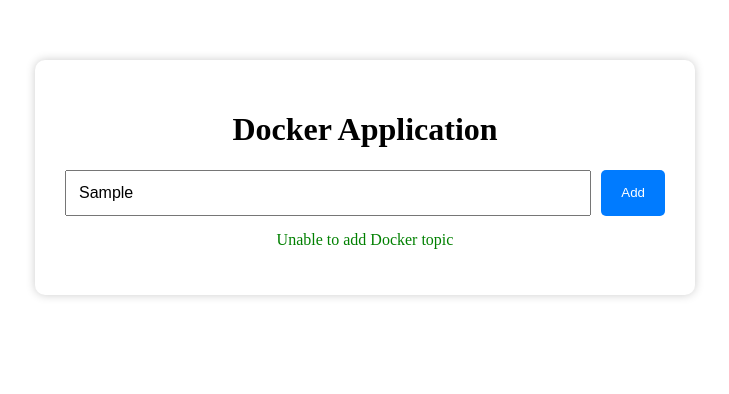
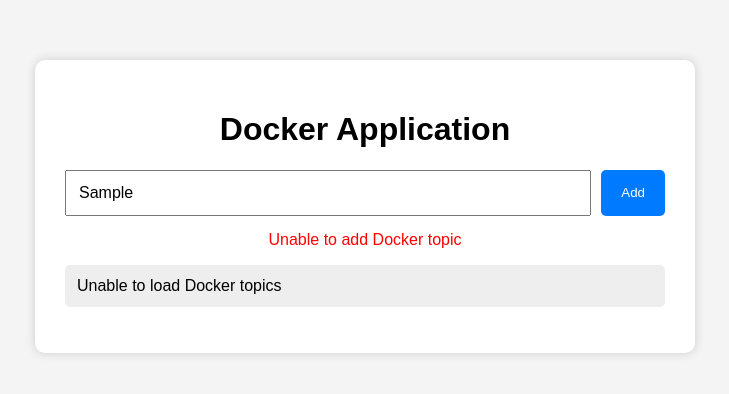
Before and after one commit to prathisha16/docker_project, a plain HTML site: page frontend /index.html in a window 1280 px wide. Both pictures are taken after typing "Sample" into the empty fields and a click on the button "Add". Shown: the whole page, without its empty margins (275-1004 px from the left). Drawn offline with Linux system fonts and the light colour scheme; no server answers.

Commit message:
Update index.html

```diff
--- a/frontend /index.html
+++ b/frontend /index.html
@@ -10,204 +10,72 @@
 
     <title>Docker Application</title>
 
+    <style>
 
-    <style>
-        <script>
-
-async function addDocker() {
-
-    const input = document.getElementById("dockerInput");
-    const status = document.getElementById("status");
-
-    const docker = input.value.trim();
-
-    if (!docker) {
-        status.textContent = "Please enter a Docker topic";
-        return;
+        body {
+            font-family: Arial, sans-serif;
+            background: #f4f4f4;
+            margin: 0;
+            padding: 0;
         }
 
-    try {
-
-        const response = await fetch("http://YOUR_EC2_PUBLIC_IP:5000/topics", {
-            method: "POST",
-
-            headers: {
-                "Content-Type": "application/json"
-            },
-
-            body: JSON.stringify({
-                docker: docker
-            })
-        });
-
-        const data = await response.json();
-
-        if (!response.ok) {
-            throw new Error(data.error || "Unable to add Docker topic");
+        .container {
+            width: 600px;
+            margin: 60px auto;
+            background: white;
+            padding: 30px;
+            border-radius: 10px;
+            box-shadow: 0 0 10px #ccc;
         }
 
-        status.textContent = "Docker topic added successfully";
-
-        input.value = "";
-
-        loadDockerTopics();
-
-    } catch (error) {
-
-        console.error(error);
-
-        status.textContent = "Unable to add Docker topic";
-    }
+        h1 {
+            text-align: center;
         }
 
-
-async function loadDockerTopics() {
-
-    try {
-
-        const response = await fetch(
-            "http://YOUR_EC2_PUBLIC_IP:5000/topics"
-        );
-
-        const topics = await response.json();
-
-        const list = document.getElementById("dockerList");
-
-        list.innerHTML = "";
-
-        topics.forEach(topic => {
-
-            const li = document.createElement("li");
-
-            li.textContent = topic.docker;
-
-            list.appendChild(li);
-
-        });
-
-    } catch (error) {
-
-        console.error("Unable to load topics:", error);
-
-    }
+        .input-area {
+            display: flex;
+            gap: 10px;
         }
 
-
-window.addEventListener("load", loadDockerTopics);
-
-</script>
-
-        body {
-
-            font-family: Arial, sans-serif;
-
-            background: #f4f4f4;
-
-            margin: 0;
-
-            padding: 0;
-
+        input {
+            flex: 1;
+            padding: 12px;
+            font-size: 16px;
         }
 
-
-        .container {
-
-            width: 600px;
-
-            margin: 60px auto;
-
-            background: white;
-
-            padding: 30px;
-
-            border-radius: 10px;
-
-            box-shadow: 0 0 10px #ccc;
-
+        button {
+            padding: 12px 20px;
+            cursor: pointer;
+            background: #007bff;
+            color: white;
+            border: none;
+            border-radius: 5px;
         }
 
-
-        h1 {
-
-            text-align: center;
-
+        button:hover {
+            background: #0056b3;
         }
 
-
-        .input-area {
-
-            display: flex;
-
-            gap: 10px;
-
+        ul {
+            list-style: none;
+            padding: 0;
         }
 
-
-        input {
-
-            flex: 1;
-
+        li {
+            background: #eee;
+            margin: 10px 0;
             padding: 12px;
-
-            font-size: 16px;
-
+            border-radius: 5px;
         }
 
-
-        button {
-
-            padding: 12px 20px;
-
-            cursor: pointer;
-
-            background: #007bff;
-
-            color: white;
-
-            border: none;
-
-            border-radius: 5px;
-
+        .status {
+            text-align: center;
+            margin-top: 15px;
+            color: green;
         }
 
-
-        button:hover {
-
-            background: #0056b3;
-
-        }
-
-
-        ul {
-
-            list-style: none;
-
-            padding: 0;
-
-        }
-
-
-        li {
-
-            background: #eee;
-
-            margin: 10px 0;
-
-            padding: 12px;
-
-            border-radius: 5px;
-
-        }
-
-
-        .status {
-
-            text-align: center;
-
-            margin-top: 15px;
-
-            color: green;
-
+        .error {
+            color: red;
         }
 
     </style>
@@ -217,9 +85,7 @@
 
 <body>
 
-
     <div class="container">
-
 
         <h1>Docker Application</h1>
 
@@ -232,11 +98,8 @@
                 placeholder="Enter a Docker topic..."
             >
 
-
             <button onclick="addDocker()">
-
                 Add
-
             </button>
 
         </div>
@@ -250,60 +113,140 @@
 
         <ul id="dockerList"></ul>
 
-
     </div>
 
 
+    <script>
 
-<script>
+        /*
+         * Docker API
+         */
+        const API_URL = "http://3.84.11.241:5000";
+
+
+        /*
+         * Add Docker topic
+         */
+        async function addDocker() {
+
+            const input = document.getElementById("dockerInput");
+            const status = document.getElementById("status");
+
+            const docker = input.value.trim();
+
+
+            if (!docker) {
+
+                status.textContent =
+                    "Please enter a Docker topic";
+
+                status.className = "status error";
+
+                return;
+            }
+
+
+            status.textContent = "Adding Docker topic...";
+            status.className = "status";
+
+
+            try {
+
+                const response = await fetch(
+                    `${API_URL}/topics`,
+                    {
+                        method: "POST",
+
+                        headers: {
+                            "Content-Type": "application/json"
+                        },
+
+                        body: JSON.stringify({
+                            docker: docker
+                        })
+                    }
+                );
+
+
+                const data = await response.json();
+
+
+                if (!response.ok) {
+
+                    throw new Error(
+                        data.error || "Unable to add Docker topic"
+                    );
+                }
+
+
+                status.textContent =
+                    "Docker topic added successfully";
+
+                status.className = "status";
+
+
+                input.value = "";
+
+
+                /*
+                 * Reload topic list
+                 */
+                loadDockerTopics();
+
+
+            } catch (error) {
+
+                console.error(
+                    "Error adding Docker topic:",
+                    error
+                );
+
+                status.textContent =
+                    "Unable to add Docker topic";
+
+                status.className = "status error";
+            }
+        }
 
 
         /*
          * Load Docker topics
          */
+        async function loadDockerTopics() {
 
-async function loadDocker() {
+            const list =
+                document.getElementById("dockerList");
+
 
             try {
 
-        const response = await fetch("/api/docker");
+                const response = await fetch(
+                    `${API_URL}/topics`
+                );
 
 
                 if (!response.ok) {
 
                     throw new Error(
-                "API request failed"
+                        "Unable to fetch topics"
                     );
-
                 }
 
 
-        const dockerItems =
+                const topics =
                     await response.json();
-
-
-        const list =
-            document.getElementById(
-                "dockerList"
-            );
 
 
                 list.innerHTML = "";
 
 
-        dockerItems.forEach(item => {
+                topics.forEach(topic => {
 
                     const li =
                         document.createElement("li");
 
-
-            li.innerHTML = `
-
-                <strong>${item.id}</strong>
-                - ${escapeHtml(item.docker)}
-
-            `;
-
+                    li.textContent =
+                        topic.docker;
 
                     list.appendChild(li);
 
@@ -312,142 +255,42 @@
 
             } catch (error) {
 
-        document.getElementById(
-            "status"
-        ).innerText =
-            "Unable to connect to API";
+                console.error(
+                    "Error loading topics:",
+                    error
+                );
+
+                list.innerHTML =
+                    "<li>Unable to load Docker topics</li>";
+            }
+        }
 
 
-        console.error(error);
+        /*
+         * Load topics when page opens
+         */
+        window.addEventListener(
+            "load",
+            loadDockerTopics
+        );
+
+
+        /*
+         * Allow Enter key to add topic
+         */
+        document
+            .getElementById("dockerInput")
+            .addEventListener("keydown", function(event) {
+
+                if (event.key === "Enter") {
+
+                    addDocker();
 
                 }
 
-}
-
-
-
-/*
- * Add Docker topic
- */
-
-async function addDocker() {
-
-
-    const input =
-        document.getElementById(
-            "dockerInput"
-        );
-
-
-    const docker =
-        input.value.trim();
-
-
-    if (!docker) {
-
-        alert(
-            "Please enter a Docker topic"
-        );
-
-        return;
-
-    }
-
-
-    try {
-
-
-        const response =
-            await fetch(
-                "/api/docker",
-                {
-
-                    method: "POST",
-
-                    headers: {
-
-                        "Content-Type":
-                            "application/json"
-
-                    },
-
-                    body: JSON.stringify({
-
-                        docker: docker
-
-                    })
-
-                }
-            );
-
-
-        if (!response.ok) {
-
-            throw new Error(
-                "Failed to add Docker topic"
-            );
-
-        }
-
-
-        input.value = "";
-
-
-        document.getElementById(
-            "status"
-        ).innerText =
-            "Docker topic added successfully";
-
-
-        loadDocker();
-
-
-    } catch (error) {
-
-
-        document.getElementById(
-            "status"
-        ).innerText =
-            "Unable to add Docker topic";
-
-
-        console.error(error);
-
-    }
-
-}
-
-
-
-/*
- * Escape HTML
- */
-
-function escapeHtml(text) {
-
-
-    const div =
-        document.createElement("div");
-
-
-    div.textContent = text;
-
-
-    return div.innerHTML;
-
-}
-
-
-
-/*
- * Load data when page opens
- */
-
-loadDocker();
-
+            });
 
     </script>
-
 
 </body>
 
```
Lines whose indentation alone changed are shown as unchanged.
